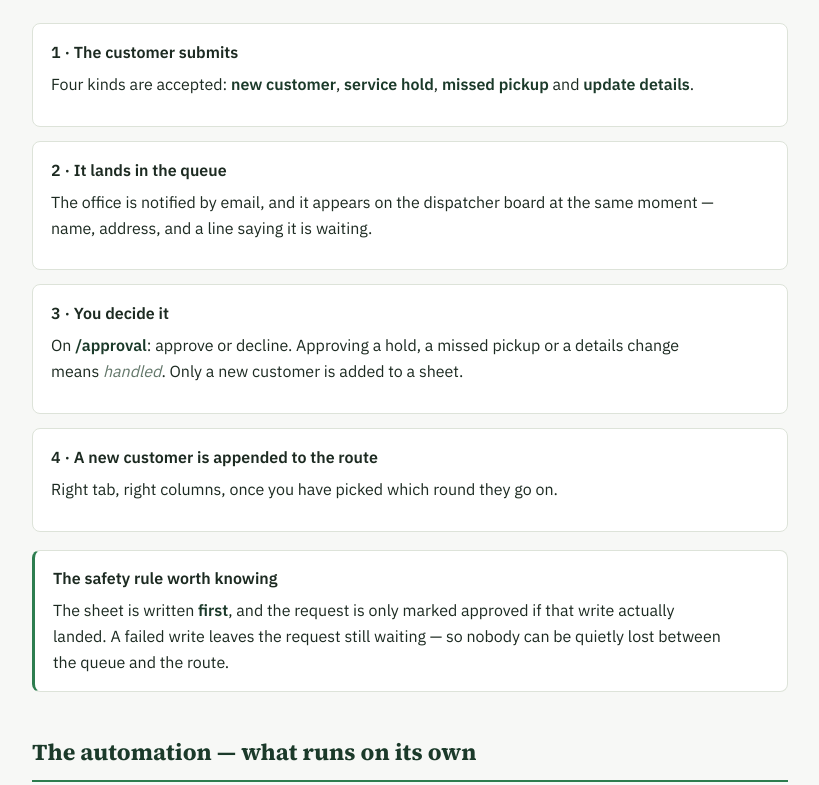
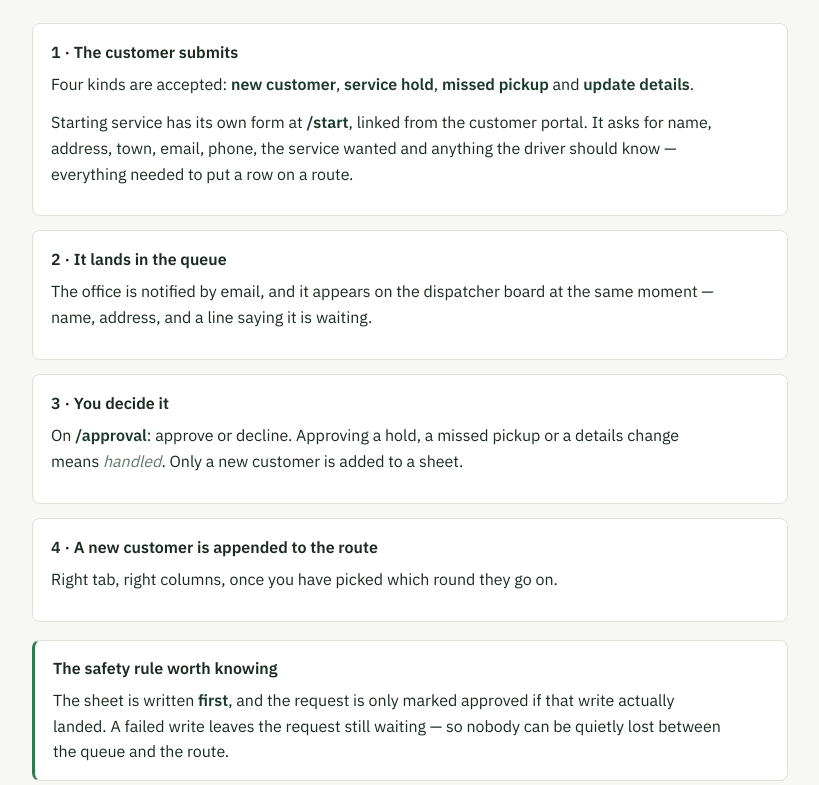
Before and after one commit to aloysiusb/vpayson, a plain HTML site: page work/evergreen/brief2.html in a window 1280 px wide. Shown: the part 7265-8050 px from the top of the page, without its empty margins (230-1049 px from the left). Drawn offline with Linux system fonts and the light colour scheme.

Commit message:
Correct brief two: the start-service form already exists
The brief listed "no start service form on the website" as a known limit. That
was carried over from the first brief, written 20 September, and it stopped
being true on 24 September when the form was built. The brief went up on the
site on the 30th still saying it.

So a document written for the client, and live here to be sent to her, told her
a thing was missing that she had already paid to have built — and pointed her at
the wrong next step.

Replaced with what is actually the case. The request flow now says that
starting service has its own form at /start, linked from the customer portal,
and lists what it asks for. The page index gains /start and /portal, with /start
marked as the one to link from the website. The known limits name the two things
that genuinely remain: the public website does not point at the form yet, and
the office is only emailed when a request arrives if the mail service is
configured — otherwise it waits silently in a queue nobody is watching.

Verified by posting the form's exact payload to a running server: it returns an
id and the queue holds one pending new-customer request with every field intact.
Re-rendered the page afterwards — the stale claim is gone, /start appears, no
sideways overflow, no console errors, nothing 4xx.

```diff
--- a/work/evergreen/brief2.html
+++ b/work/evergreen/brief2.html
@@ -538,6 +538,12 @@ footer { margin-top: 46px; padding-top: 18px; border-top: 1px solid var(--border
   <div class="step">
     <h3>1 · The customer submits</h3>
     <p>Four kinds are accepted: <strong>new customer</strong>, <strong>service hold</strong>, <strong>missed pickup</strong> and <strong>update details</strong>.</p>
+    <p>
+      Starting service has its own form at <strong>/start</strong>, linked from
+      the customer portal. It asks for name, address, town, email, phone, the
+      service wanted and anything the driver should know — everything needed to
+      put a row on a route.
+    </p>
   </div>
   <div class="step">
     <h3>2 · It lands in the queue</h3>
@@ -616,6 +622,8 @@ footer { margin-top: 46px; padding-top: 18px; border-top: 1px solid var(--border
     <div class="link-row"><a href="https://evergreen-driver-app.onrender.com/dispatch">/dispatch</a><span class="what">The board to leave open — trucks, the day's feed, every route's progress</span></div>
     <div class="link-row"><a href="https://evergreen-driver-app.onrender.com/approval">/approval</a><span class="what">Decide customer requests; switch the evening digest on or off, set its hour, preview tonight's email</span></div>
     <div class="link-row"><a href="https://evergreen-driver-app.onrender.com/admin">/admin</a><span class="what">The style editor — colours, wording, incident buttons, button sizes. Asks for a code</span></div>
+    <div class="link-row"><a href="https://evergreen-driver-app.onrender.com/start">/start</a><span class="what">Customers — the start-service form. This is the one to link from the website</span></div>
+    <div class="link-row"><a href="https://evergreen-driver-app.onrender.com/portal">/portal</a><span class="what">Customers — hold, missed pickup, update details, pay</span></div>
     <div class="link-row"><a href="https://evergreen-driver-app.onrender.com/">/</a><span class="what">The driver's home screen — pick a round</span></div>
     <div class="link-row"><a href="https://evergreen-driver-app.onrender.com/errors">/errors</a><span class="what">Anything that went wrong in a driver's browser, so a fault doesn't depend on someone remembering it</span></div>
     <div class="link-row"><a href="https://evergreen-driver-app.onrender.com/demo.html">/demo</a><span class="what">The map on its own, with nothing real behind it</span></div>
@@ -670,7 +678,8 @@ footer { margin-top: 46px; padding-top: 18px; border-top: 1px solid var(--border
   <p class="lede">Stated plainly, so none of these is a surprise later.</p>
   <ul>
     <li><strong>There is no access code.</strong> Anyone with a link can open the app, including the dispatcher board. Switched off deliberately while it is being tested, and one setting to turn back on.</li>
-    <li><strong>No "start service" form on the website.</strong> The new-customer path is built and tested end to end, and nothing reaches it — the website has forms for hold, missed pickup, update details and pay, but not for starting service. That one form is the whole remaining gap between someone finding you online and their bin appearing on a driver's screen.</li>
+    <li><strong>The office may not be told when a request arrives.</strong> A new customer submitting the start-service form lands in the queue correctly — but the notification email only sends if the mail service is configured. If it is not, the request sits there silently and is seen only by whoever happens to be looking at the dispatcher board. Worth confirming before the form is advertised anywhere.</li>
+    <li><strong>Nothing on the public website points at the form yet.</strong> The form exists and works at <code>/start</code>, reachable from the customer portal. Whether evergreen's own website sends anyone there is a separate job, and until it does, the path is built but unused.</li>
     <li><strong>Confirmation emails to customers are not sent.</strong> The office notification works; the customer-facing one needs a verified sending domain first, which is a one-time setup.</li>
     <li><strong>Live tracking has never run at real driving speed.</strong> It works in the simulator and on a desk. A truck on the road is the test.</li>
     <li><strong>The arrival alert has the same caveat</strong> — it is meant to fire once per stop as you pull up.</li>
```
